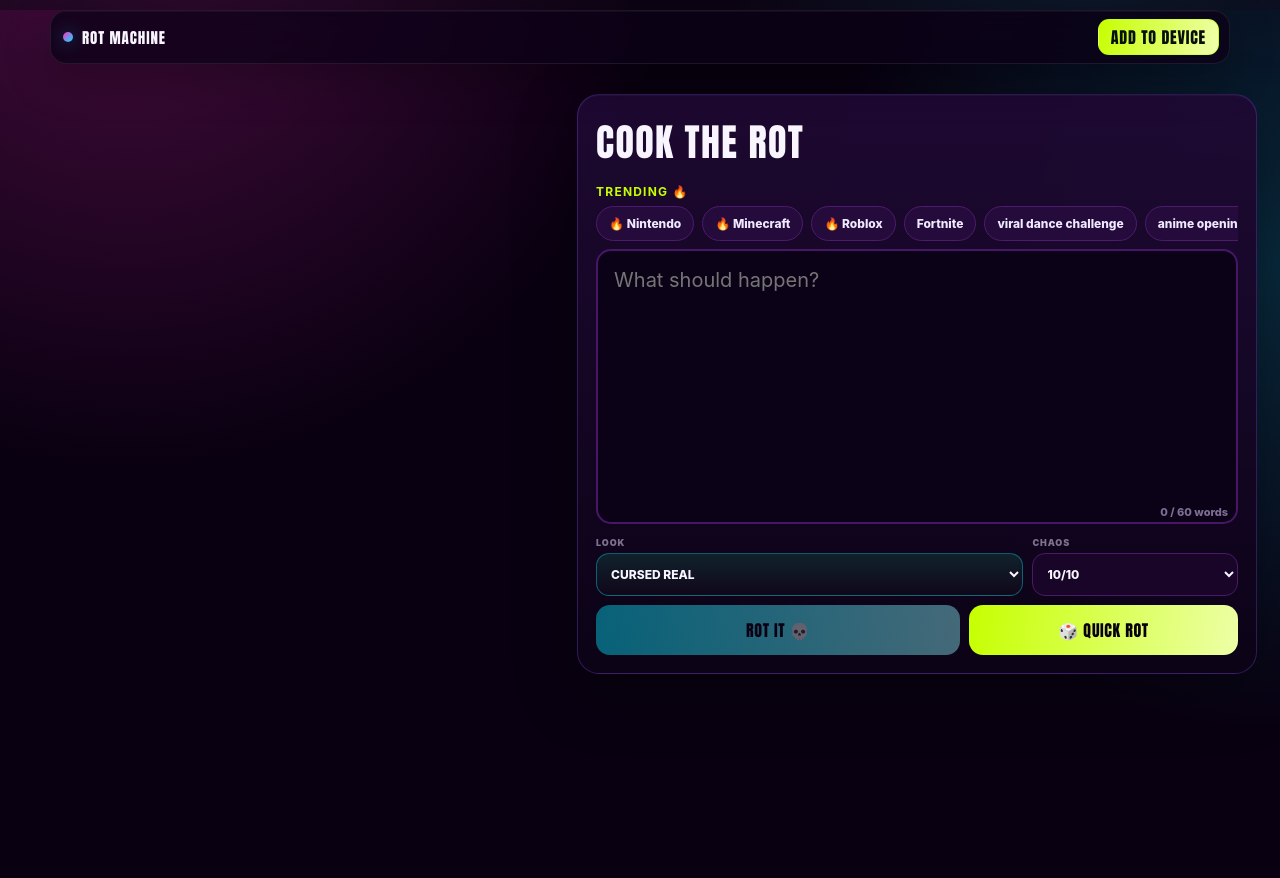
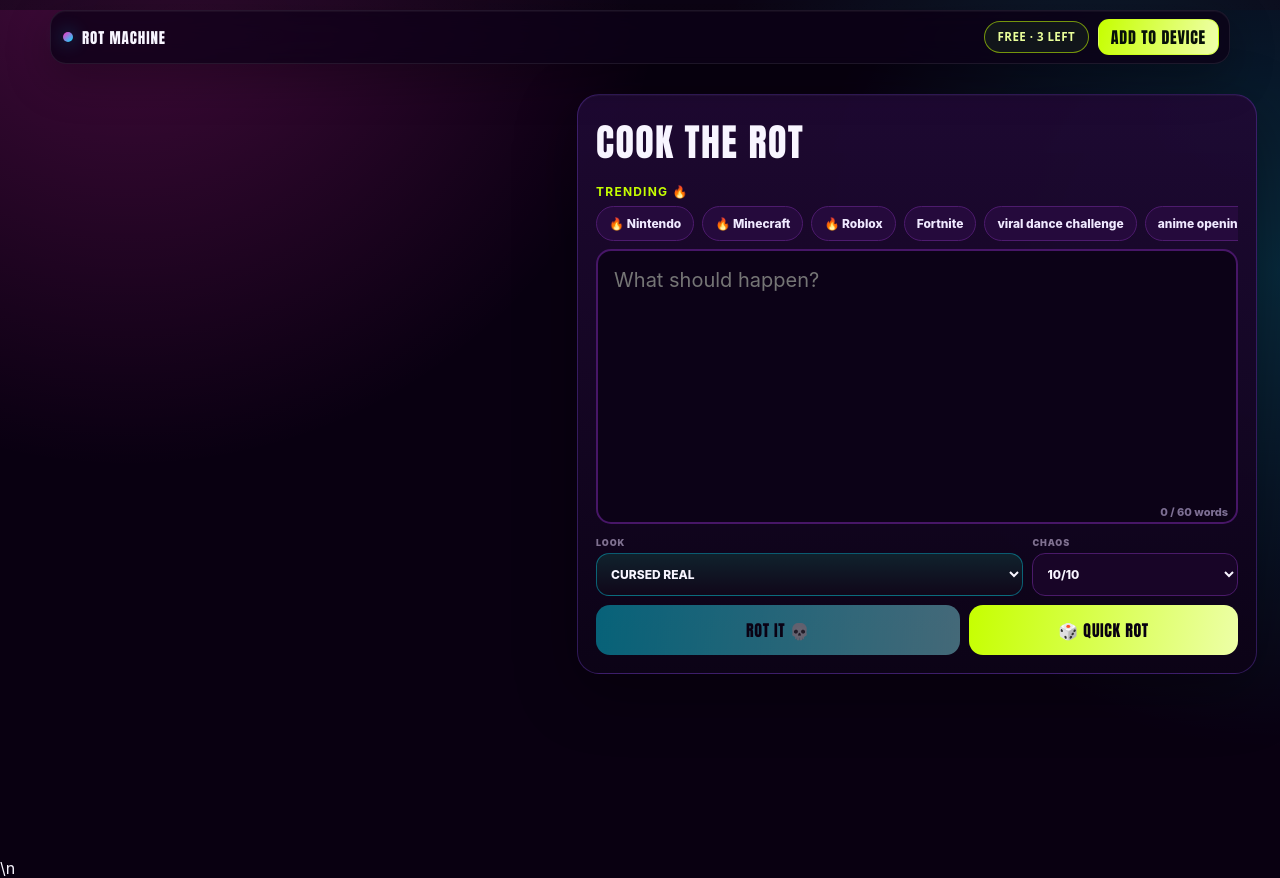
Before and after one commit to matthagersenior/Brainrot-Creator, a website with bundled scripts: page index.html in a window 1280 px wide. Built offline with nearby package versions, Linux system fonts and the light colour scheme; files whose address does not match are found by name.

Commit message:
Wire monetization into the app shell

```diff
--- a/index.html
+++ b/index.html
@@ -149,6 +149,6 @@
     </footer>
   </main>
 
-  <script type="module" src="./app.mjs"></script>
+  <script type="module" src="./monetization.mjs"></script>\n  <script type="module" src="./app.mjs"></script>
 </body>
 </html>
```
